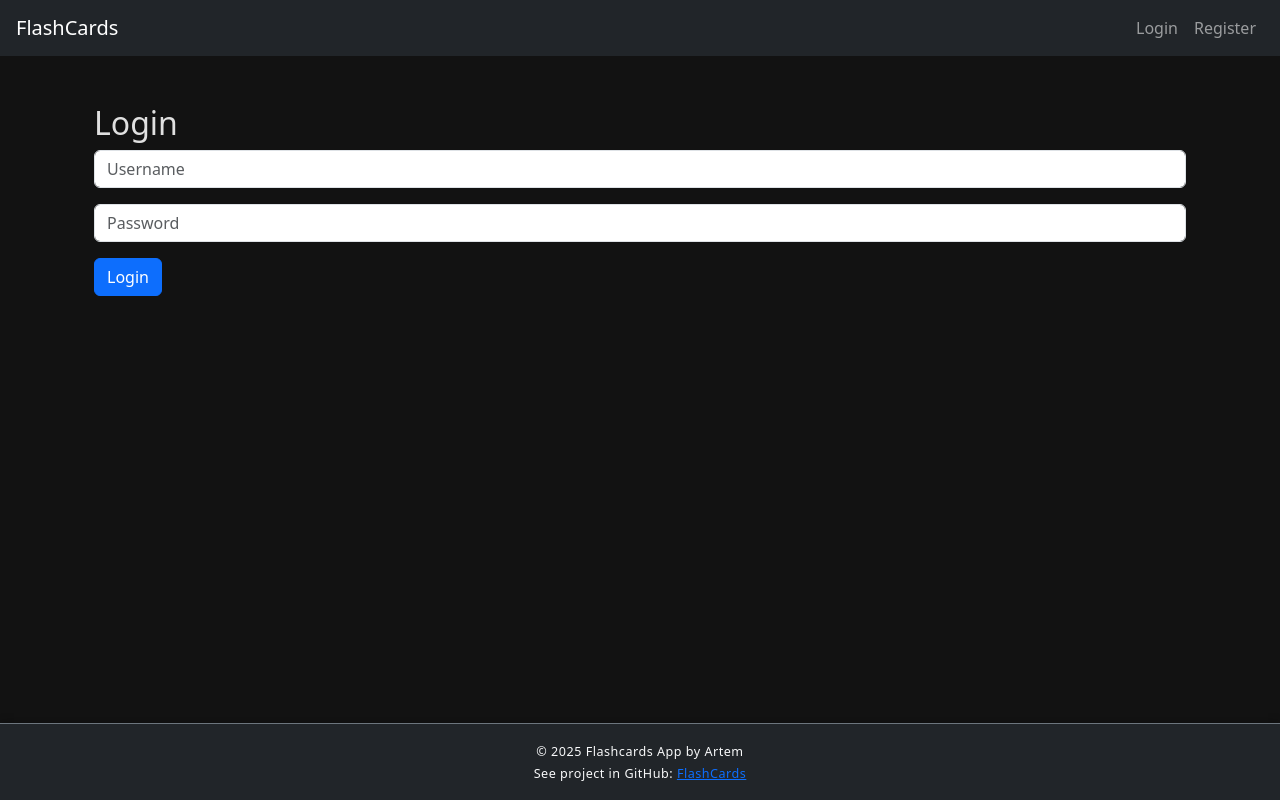
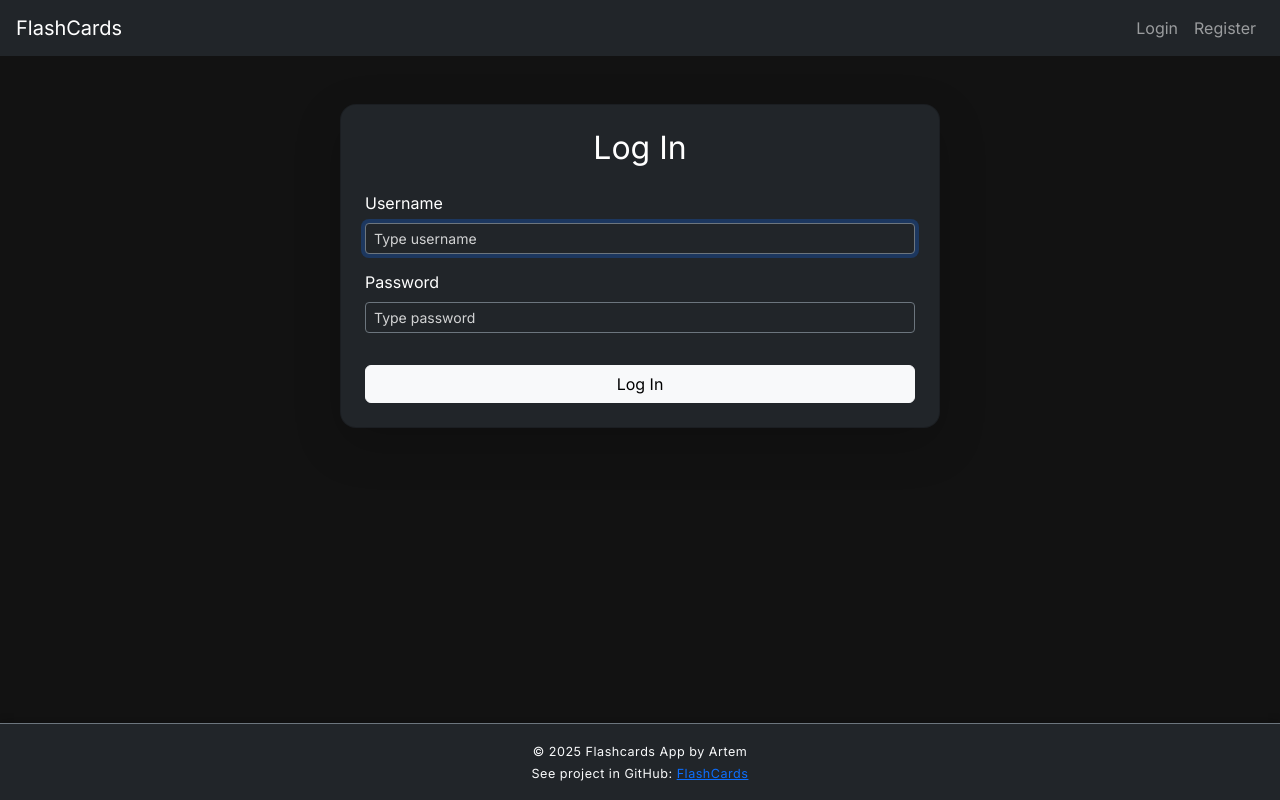
Before and after one commit to art64722/flashcards-app, a Flask app: page /login in a window 1280 px wide. Run offline with Flask 3, Linux system fonts and the light colour scheme.

Commit message:
Make login page prettier

```diff
--- a/static/style.css
+++ b/static/style.css
@@ -44,6 +44,7 @@ footer {
 }
 
 body {
+    font-family: 'Inter', sans-serif;
     background-color: #121212;
     color: #e0e0e0;
 }
@@ -52,3 +53,8 @@ body {
     border-color: #888;
     color: #ddd;
 }
+
+.form-control::placeholder {
+    color: white;
+    opacity: 0.8;
+}
--- a/templates/layout.html
+++ b/templates/layout.html
@@ -11,6 +11,7 @@
 
         <title>{% block title %}{% endblock %}</title>
 
+        <link href="https://fonts.googleapis.com/css2?family=Inter:wght@400;600&display=swap" rel="stylesheet">
         <link href="https://cdn.jsdelivr.net/npm/bootstrap@5.3.0/dist/css/bootstrap.min.css" rel="stylesheet">
         <link href="/static/style.css" rel="stylesheet">
     </head>
--- a/templates/login.html
+++ b/templates/login.html
@@ -3,14 +3,37 @@
 {% block title %}Login{% endblock %}
 
 {% block content %}
-<h2>Login</h2>
-<form action="/login" method="post">
-    <div class="mb-3">
-        <input name="username" type="text" class="form-control" placeholder="Username" required>
+<div class="d-flex justify-content-center align-items-center" style="min-height: 40vh;">
+    <div class="card shadow-lg p-4 bg-dark text-white" style="width: 100%; max-width: 600px; border-radius: 1rem;">
+        <h2 class="text-center mb-4">Log In</h2>
+        <form action="/login" method="post">
+            <div class="mb-3">
+                <label for="username" class="form-label">Username</label>
+                <input
+                    autocomplete="off"
+                    autofocus
+                    type="text"
+                    class="form-control form-control-sm bg-dark text-white border-secondary"
+                    name="username"
+                    id="username"
+                    placeholder="Type username"
+                    required
+                >
+            </div>
+            <div class="mb-3">
+                <label for="password" class="form-label">Password</label>
+                <input
+                    autocomplete="off"
+                    type="password"
+                    class="form-control form-control-sm bg-dark text-white border-secondary"
+                    name="password"
+                    id="password"
+                    placeholder="Type password"
+                    required
+                >
+            </div>
+            <button type="submit" class="btn btn-light w-100 mt-3">Log In</button>
+        </form>
     </div>
-    <div class="mb-3">
-        <input name="password" type="password" class="form-control" placeholder="Password" required>
-    </div>
-    <button class="btn btn-primary" type="submit">Login</button>
-</form>
+</div>
 {% endblock %}
```
